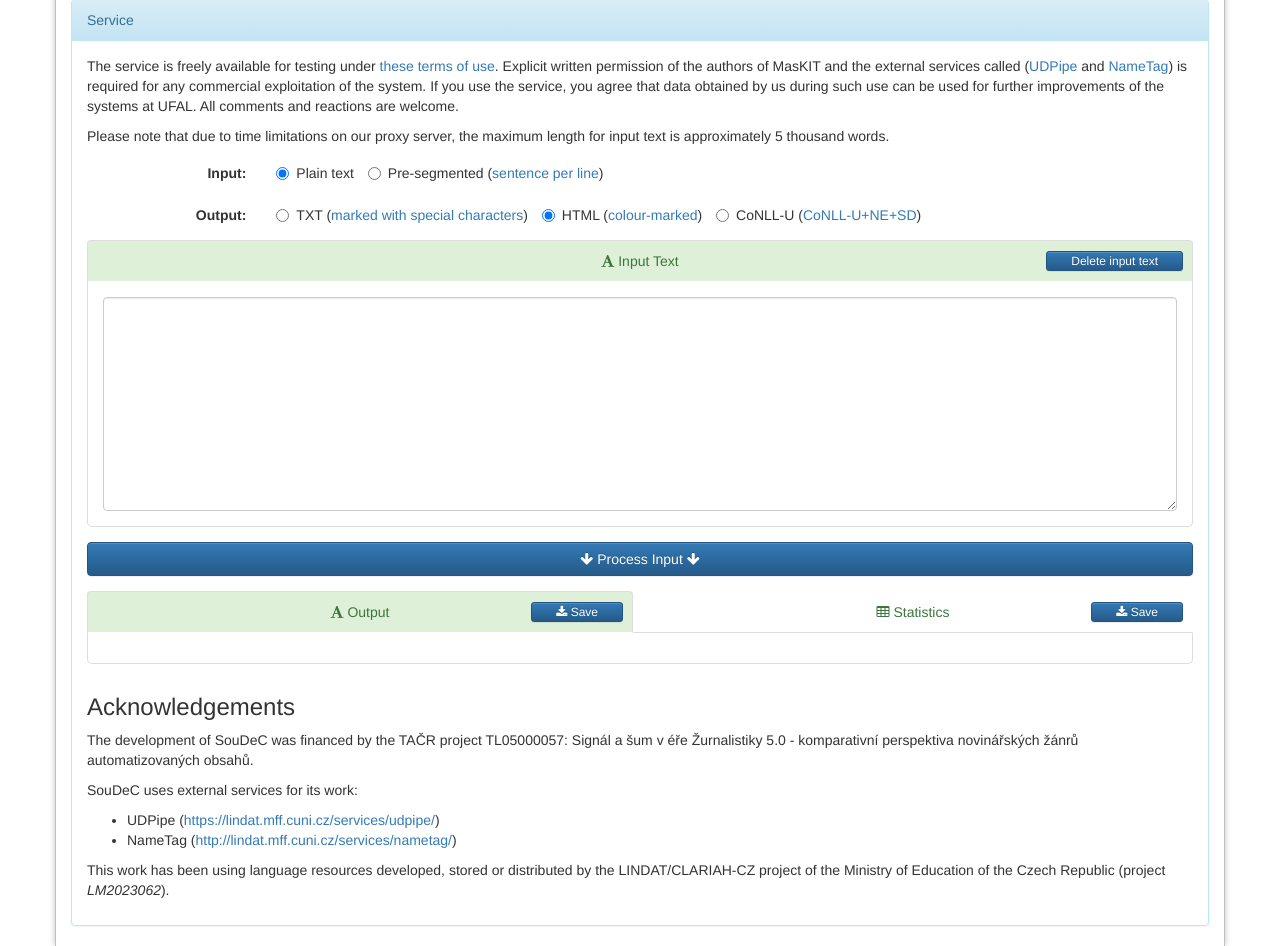
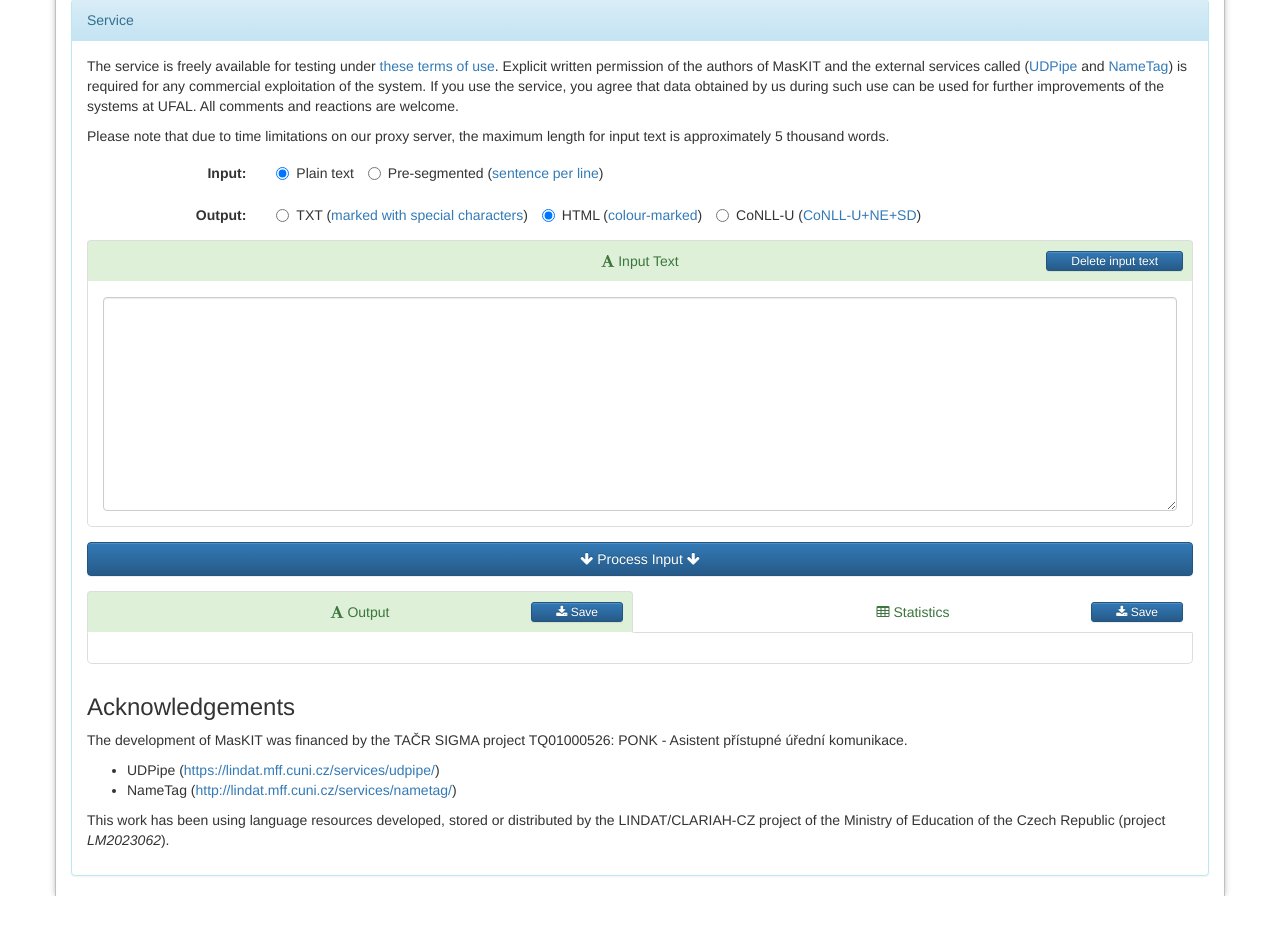
Before and after one commit to ufal/maskit, a PHP site: page /run.php in a window 1280 px wide. Shown: the part 263-1209 px from the top of the page. After the commit the page ends 1159 px from the top, so only its background shows below. Run offline with PHP 8.4, Linux system fonts and the light colour scheme; some libraries are stand-ins or nearby versions.

Commit message:
Fixed Acknowledgement
git-svn-id: https://svn.ms.mff.cuni.cz/svn/ponk/projects/maskit@27 9b7822f3-4786-4c31-9c96-ea234496b5ad

```diff
--- a/html/run.php
+++ b/html/run.php
@@ -148,10 +148,8 @@
     </div>
 
     <h3 id="acknowledgements_title" style="margin-top: 30px">Acknowledgements</h3>
-    <p id="acknowledgements_text">The development of SouDeC was financed by the TAČR project TL05000057: Signál a šum v éře Žurnalistiky 5.0 - komparativní perspektiva novinářských žánrů automatizovaných obsahů.</p>
+    <p id="acknowledgements_text">The development of MasKIT was financed by the TAČR SIGMA project TQ01000526: PONK - Asistent přístupné úřední komunikace.</p>
     <p>
-      SouDeC uses external services for its work:
-    </p>
     <ul>
       <li>
         UDPipe (<a href="https://lindat.mff.cuni.cz/services/udpipe/" target="_blank">https://lindat.mff.cuni.cz/services/udpipe/</a>)
```
